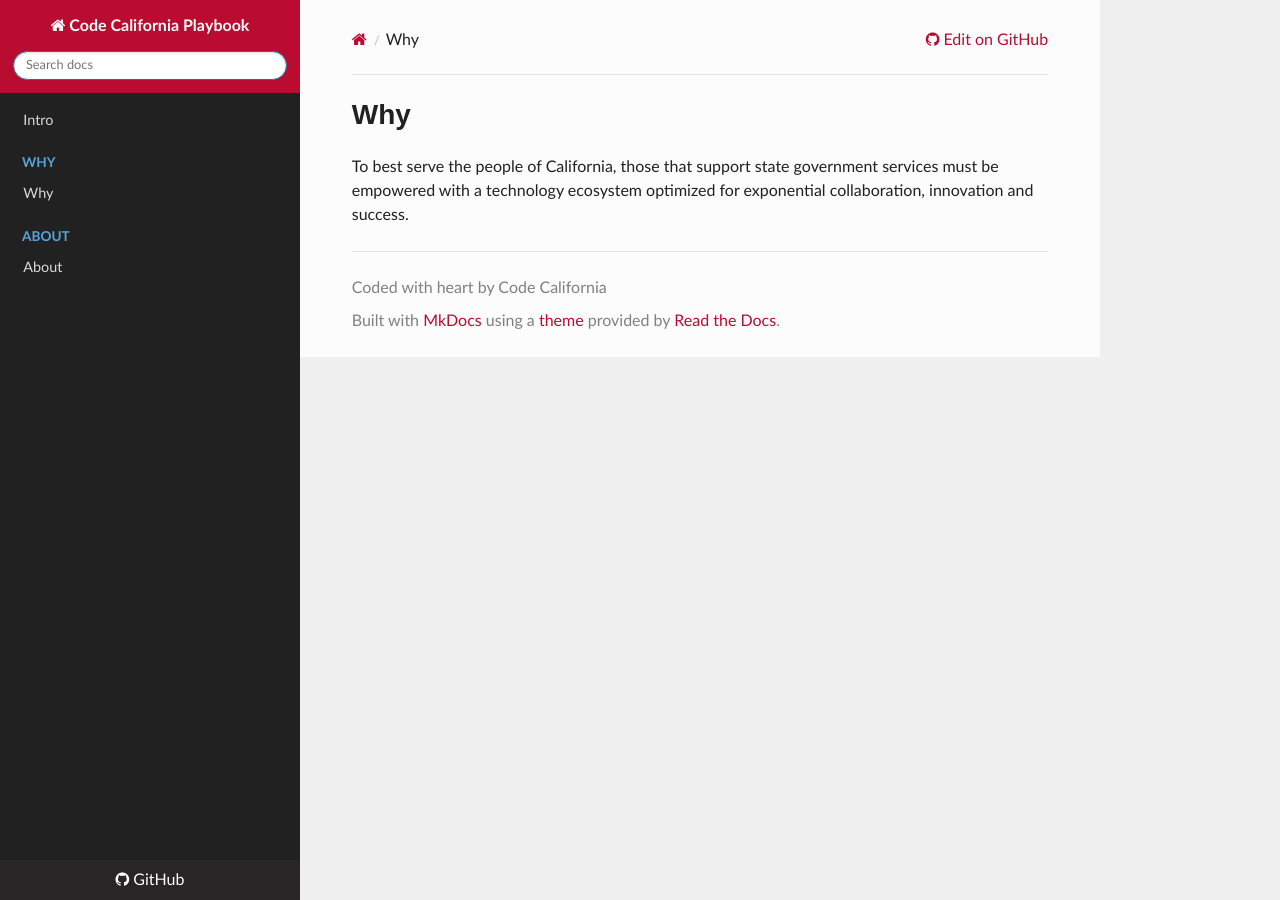
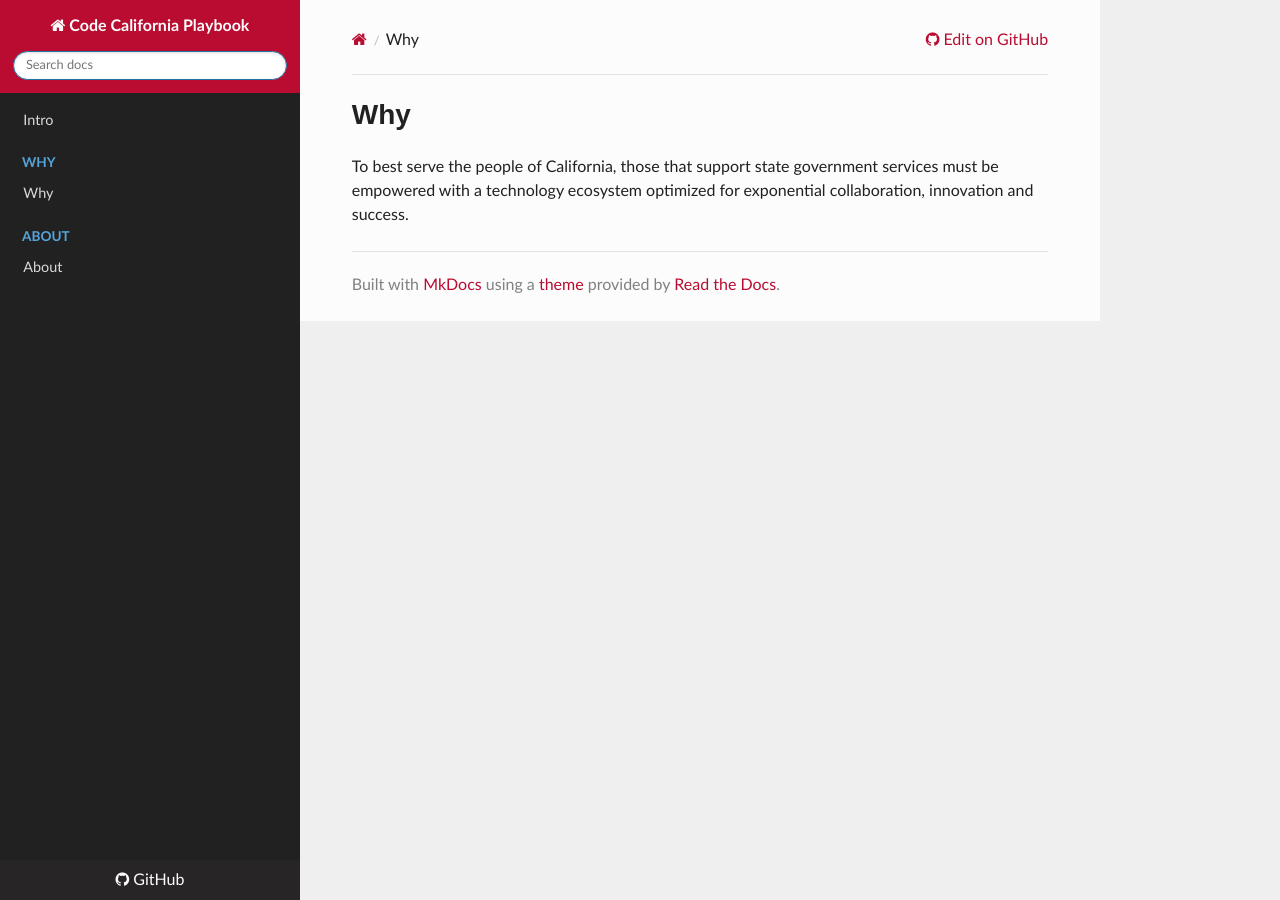
Before and after one commit to CA-CODE-Works/playbook, an MkDocs documentation site: the page built from docs/why/why.md, in a window 1280 px wide. Built offline with MkDocs 1.6.1, drawn with Linux system fonts in a browser that asks for light colours; nearby versions of some CDN libraries.

Commit message:
Update mkdocs.yml

```diff
--- a/mkdocs.yml
+++ b/mkdocs.yml
@@ -14,10 +14,8 @@
     - search
 
 nav:
-    - Intro: docs/readme.md
+    - Intro: ./docs/readme.md
     - Why:
-        - Why: docs/why/why.md
+        - Why: ./docs/why/why.md
     - About:
-        - About: docs/about/about.md
-
-copyright: "Coded with heart by Code California"
+        - About: ./docs/about/about.md
```
